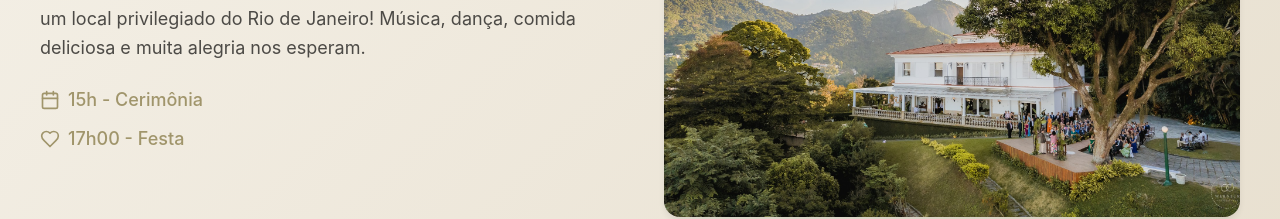
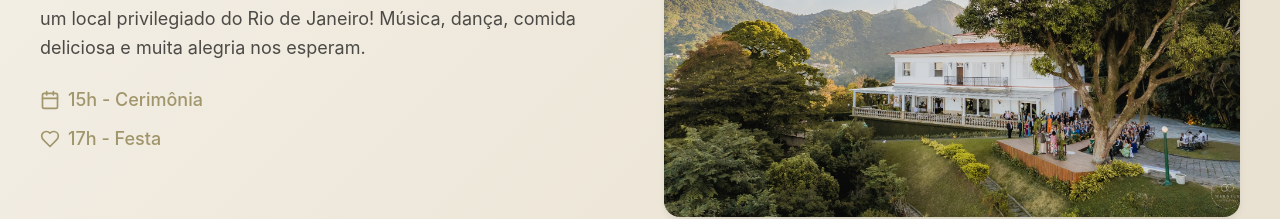
Before and after one commit to iagochavarry/wedding-gift-portal-website, a React (Vite) app: page / in a window 1280 px wide. Shown: the part 1880-2099 px from the top of the page. Built offline with nearby package versions, Linux system fonts and the light colour scheme.

Commit message:
update festa time

```diff
--- a/src/pages/Home/Home.tsx
+++ b/src/pages/Home/Home.tsx
@@ -141,7 +141,7 @@ export const Home = () => {
                 </div>
                 <div className={styles['detail']}>
                   <Heart className={styles['icon']} />
-                  <span>17h00 - Festa</span>
+                  <span>17h - Festa</span>
                 </div>
               </div>
             </div>
```
